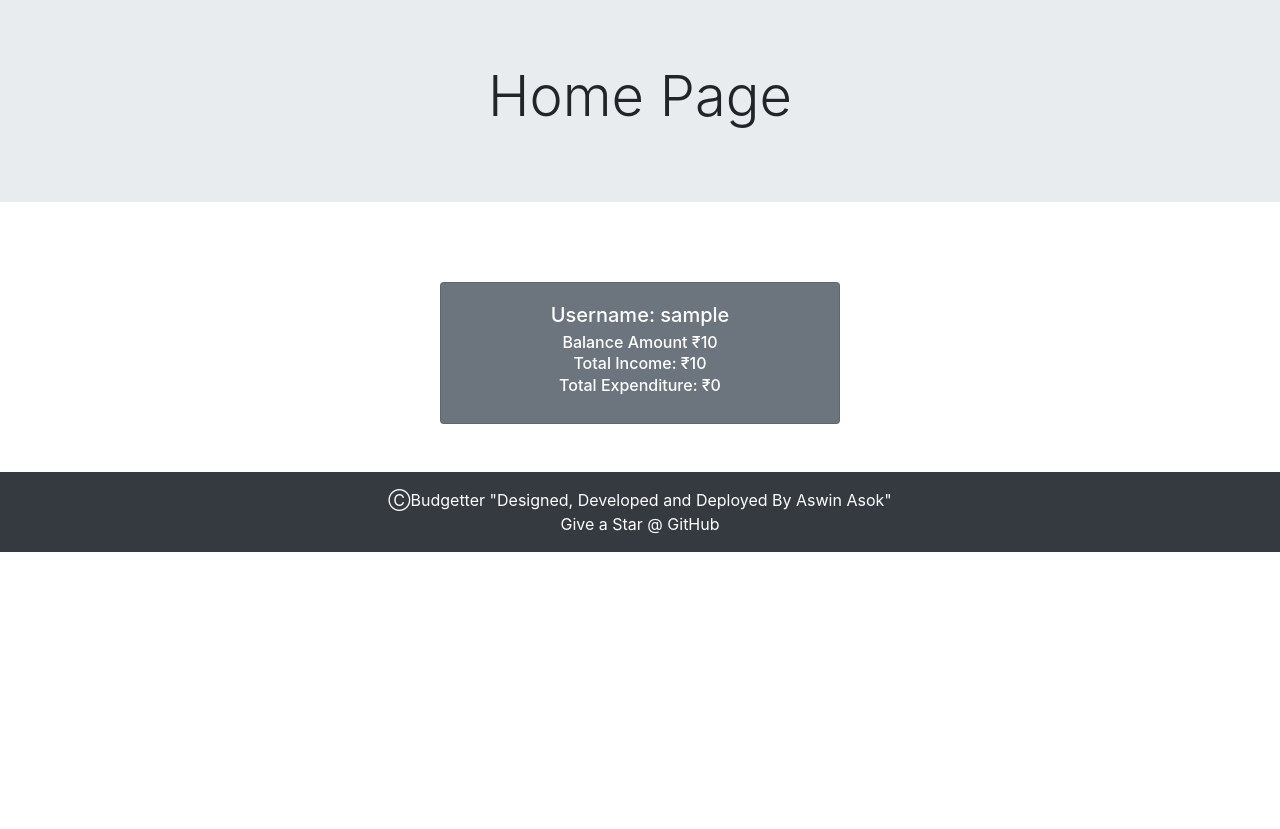
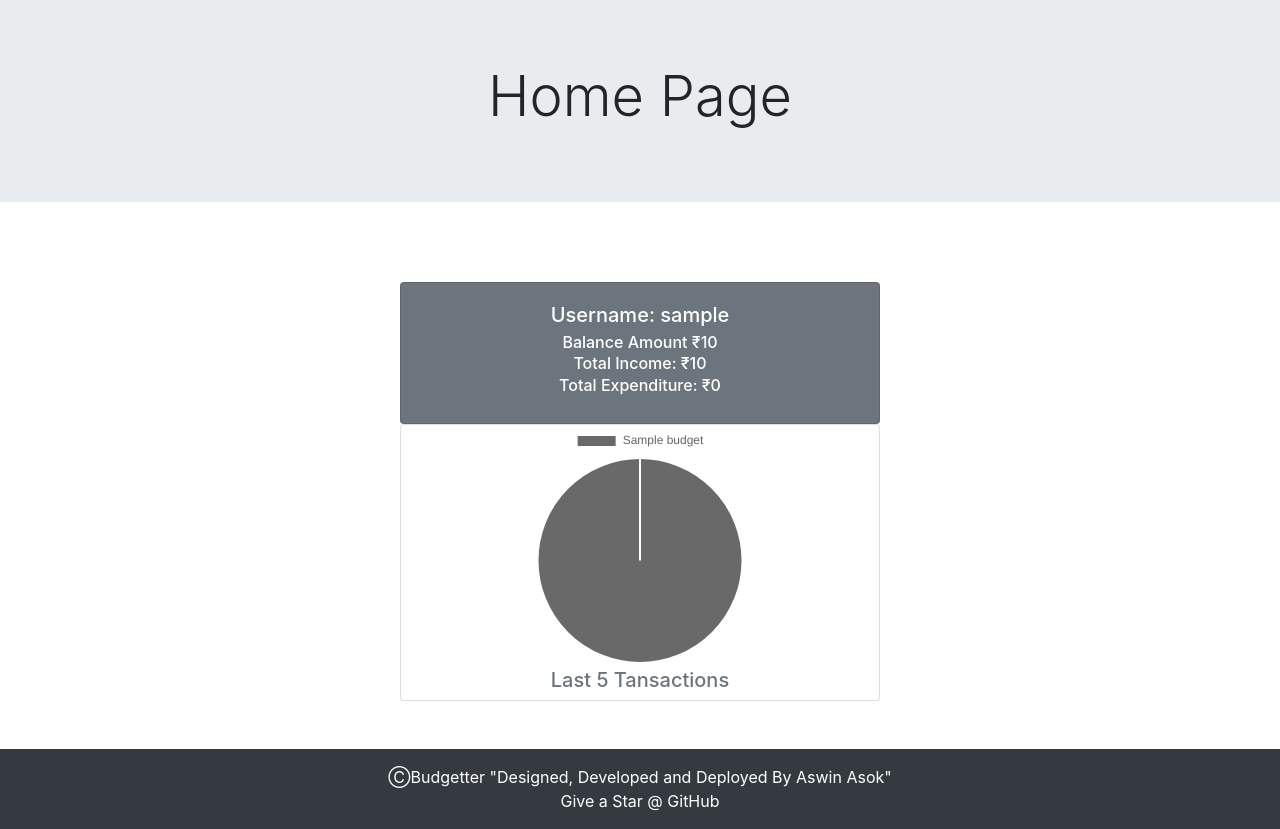
Before and after one commit to AswinAsok/The-Budgetter, a Django app: page / in a window 1280 px wide. Shown: the part 57-886 px from the top of the page. Before the commit the page ends 609 px from the top, so only its background shows below. Run offline with Django 3.2, Linux system fonts and the light colour scheme; a user stored in the database is signed in; tables that the repository leaves empty hold one stand-in row (values such as "Sample post"); some libraries are stand-ins or nearby versions.

Commit message:
Graph Loaded

```diff
--- a/Budget/views.py
+++ b/Budget/views.py
@@ -27,7 +27,17 @@ def home(request):
         else:
             income = income + budget.amount
 
+    labels = []
+    data = []
+
+    queryset = Budget.objects.order_by('-amount')[:5]
+    for budget in queryset:
+        labels.append(budget.name)
+        data.append(budget.amount)
+
     context = {}
+    context['labels'] = labels
+    context['data'] = data
     context['Expenditure'] = expenditure*-1
     context['Income'] = income
     context['Total'] = total
--- a/Templates/home.html
+++ b/Templates/home.html
@@ -1,6 +1,5 @@
-{% extends "base.html" %} {% load crispy_forms_tags %}
-{% block title %} Home {% endblock %}
-{% block nav %}
+{% extends "base.html" %} {% load crispy_forms_tags %} {% block title %}
+Home {% endblock %} {% block nav %}
 <nav class="navbar navbar-expand-lg navbar-dark bg-dark">
   <a class="navbar-brand" href="/">Budgetter</a>
   <button
@@ -28,7 +27,14 @@
   </div>
   {% if user.is_authenticated%}
   <div class="dropdown">
-    <button class="btn btn-secondary dropdown-toggle" type="button" id="dropdownMenuButton" data-toggle="dropdown" aria-haspopup="true" aria-expanded="false">
+    <button
+      class="btn btn-secondary dropdown-toggle"
+      type="button"
+      id="dropdownMenuButton"
+      data-toggle="dropdown"
+      aria-haspopup="true"
+      aria-expanded="false"
+    >
       {{user.username}}
     </button>
     <div class="dropdown-menu" aria-labelledby="dropdownMenuButton">
@@ -38,42 +44,72 @@
     </div>
   </div>
   {% else %}
-  <a href="account/signup/"><button type="button" class="btn btn-secondary m-1">Sign Up</button></a>
-  <a href="account/login/"><button type="button" class="btn btn-secondary m-1">Log In</button></a>
+  <a href="account/signup/"
+    ><button type="button" class="btn btn-secondary m-1">Sign Up</button></a
+  >
+  <a href="account/login/"
+    ><button type="button" class="btn btn-secondary m-1">Log In</button></a
+  >
   {% endif %}
 </nav>
 
-
-
-{% endblock %} {% block content %}
-{% if user.is_authenticated%}
+{% endblock %} {% block content %} {% if user.is_authenticated%}
 <div class="jumbotron jumbotron-fluid">
   <h1 class="display-4 d-flex justify-content-center">Home Page</h1>
 </div>
+
 <div class="container d-flex justify-content-center">
-  <div class="card mb-5 mt-5 bg-secondary text-white" style="width: 25rem;">
+  <div class="information">
+    <div class="card mt-5 bg-secondary text-white" style="width: 30rem">
       <div class="card-body">
-      <h5 class="card-title d-flex justify-content-center">Username: {{user.username}}</h5>
-      <h6 class="card-subtitle d-flex justify-content-center mb-2">Balance Amount ₹{{Total}}</h6>
-      <h6 class="card-subtitle d-flex justify-content-center mb-2">Total Income: ₹{{Income}}</h6>
-      <h6 class="card-subtitle d-flex justify-content-center mb-2">Total Expenditure: ₹{{Expenditure}}</h6>
+        <h5 class="card-title d-flex justify-content-center">
+          Username: {{user.username}}
+        </h5>
+        <h6 class="card-subtitle d-flex justify-content-center mb-2">
+          Balance Amount ₹{{Total}}
+        </h6>
+        <h6 class="card-subtitle d-flex justify-content-center mb-2">
+          Total Income: ₹{{Income}}
+        </h6>
+        <h6 class="card-subtitle d-flex justify-content-center mb-2">
+          Total Expenditure: ₹{{Expenditure}}
+        </h6>
       </div>
     </div>
-  <!-- <div id="container" style="width: 75%;">
+
+    <div class="card card mb-5 text-white" style="width: 30rem">
+      <div id="container" style="width: 100%">
         <canvas id="pie-chart"></canvas>
-    </div> -->
       </div>
+      <h5 class="form-text text-muted d-flex justify-content-center">Last 5 Tansactions</h5>
+    </div>
+
+  </div>
+</div>
+
 {% else %}
-<div class="jumbotron jumbotron-fluid mt-5 ">
-  <h1 class="display-4 d-flex justify-content-center">Kindly Login/Signup to use Budgetter</h1>
-  <br>
+<div class="jumbotron jumbotron-fluid mt-5">
+  <h1 class="display-4 d-flex justify-content-center">
+    Kindly Login/Signup to use Budgetter
+  </h1>
+  <br />
   <div class="buttons d-flex justify-content-center">
-    <a href="account/signup/"><button type="button" class="btn  btn-lg btn-secondary m-1">Sign Up</button></a>
-    <a href="account/login/"><button type="button" class="btn btn-lg btn-secondary m-1">Log In</button></a>
+    <a href="account/signup/"
+      ><button type="button" class="btn btn-lg btn-secondary m-1">
+        Sign Up
+      </button></a
+    >
+    <a href="account/login/"
+      ><button type="button" class="btn btn-lg btn-secondary m-1">
+        Log In
+      </button></a
+    >
   </div>
 </div>
 {% endif %}
-<!-- <script>
+<script src="https://cdn.jsdelivr.net/npm/chart.js@2.9.3/dist/Chart.min.js"></script>
+
+<script>
 
   var config = {
     type: 'pie',
@@ -83,7 +119,7 @@
         backgroundColor: [
           '#696969', '#808080', '#A9A9A9', '#C0C0C0', '#D3D3D3'
         ],
-          label: 'Population'
+        label: 'amount'
       }],
       labels: {{ labels|safe }}
     },
@@ -96,7 +132,6 @@
     var ctx = document.getElementById('pie-chart').getContext('2d');
     window.myPie = new Chart(ctx, config);
   };
-
-  </script> -->
+</script>
 
 {% endblock%}
```
Lines whose indentation alone changed are shown as unchanged.
